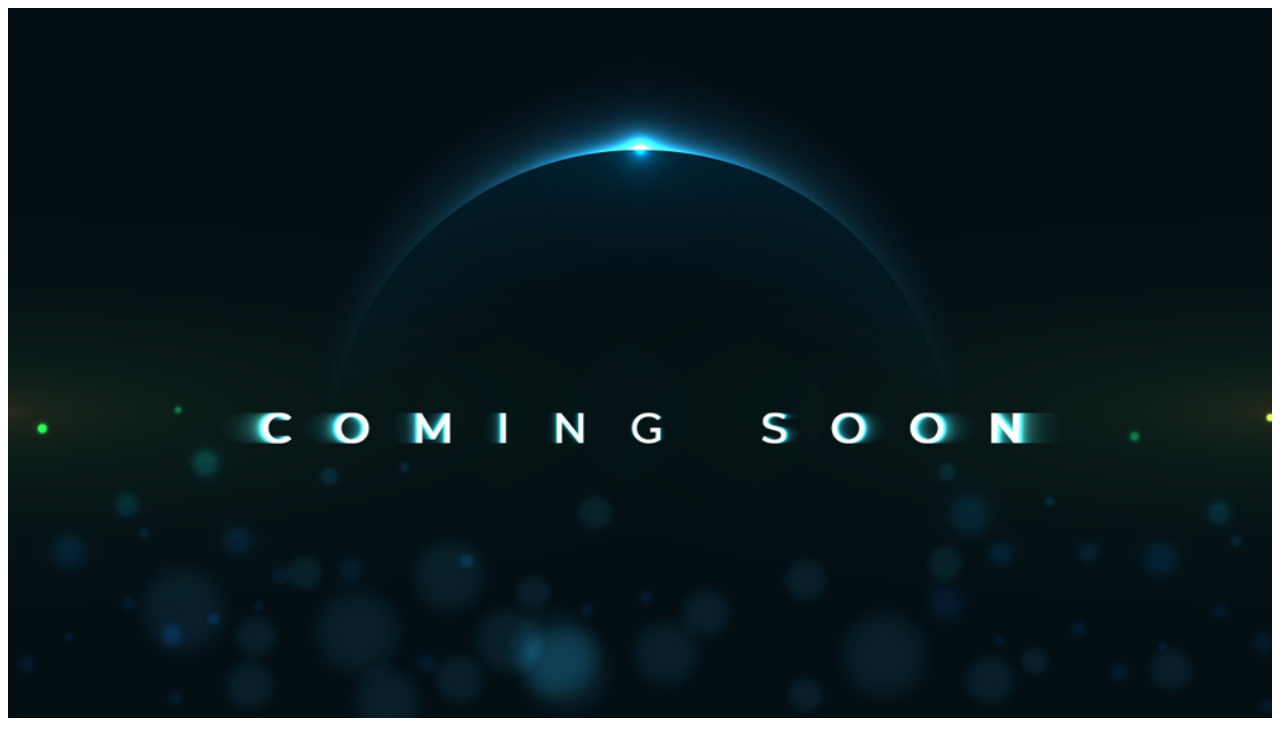
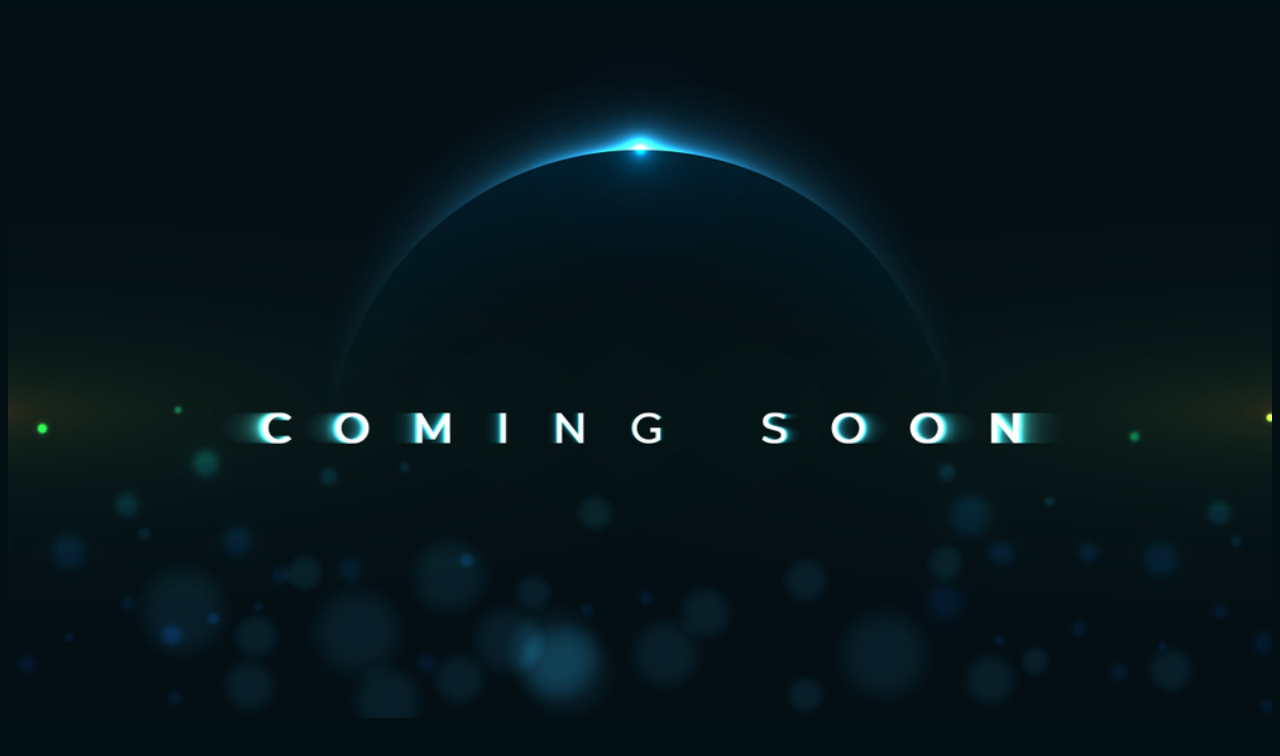
Before and after one commit to webcrew2020/coming-soon, a plain HTML site: page index.html in a window 1280 px wide. Drawn offline with Linux system fonts and the light colour scheme.

Commit message:
Update index.html

```diff
--- a/index.html
+++ b/index.html
@@ -5,7 +5,7 @@
 	<meta name="viewport" content="width=device-width, initial-scale=1">
 	<title>Coming Soon</title>
 </head>
-<body>
+<body style="background: #010f13;">
 	<img src="./image/cs.jpg"
 	style="width: 100%;">
 </body>
```
